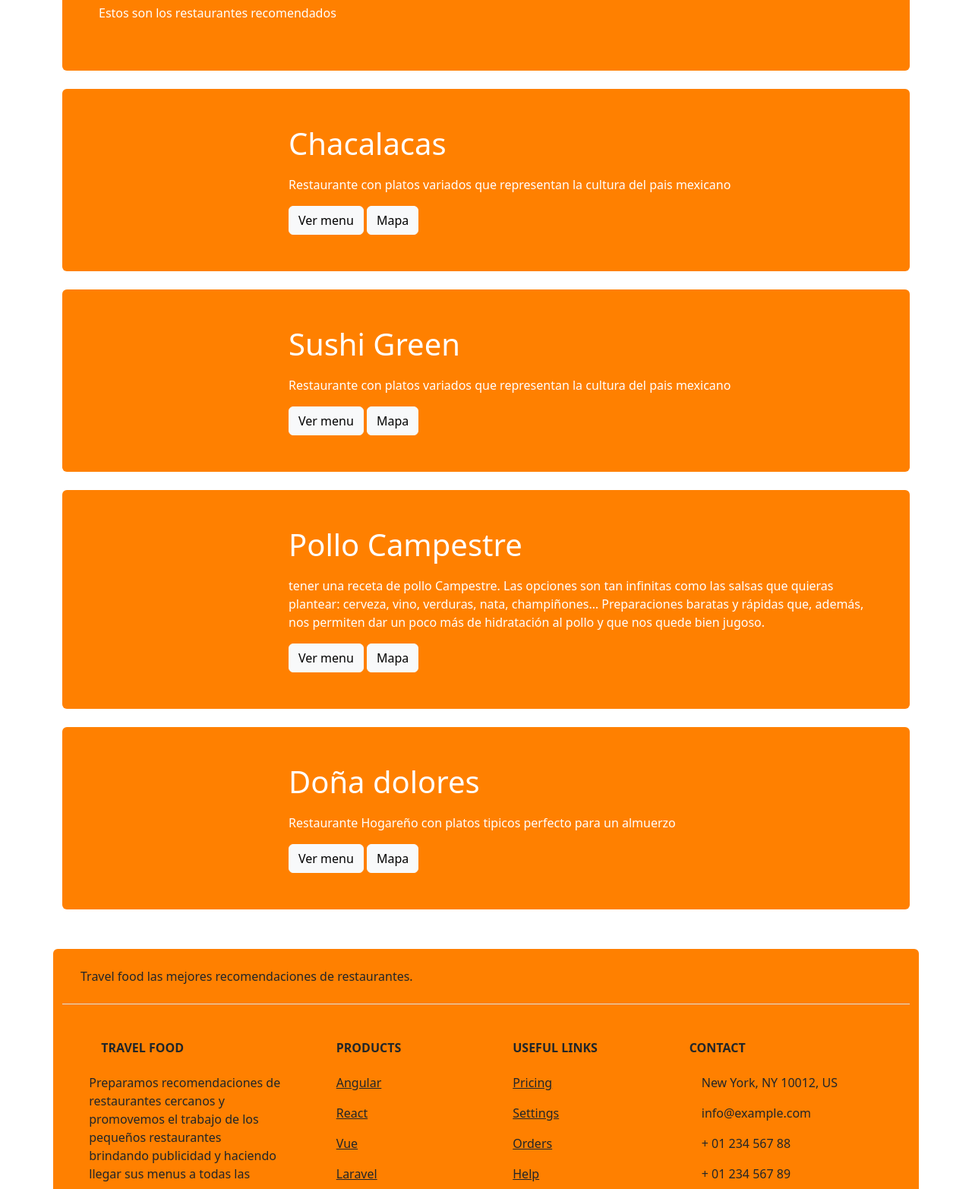
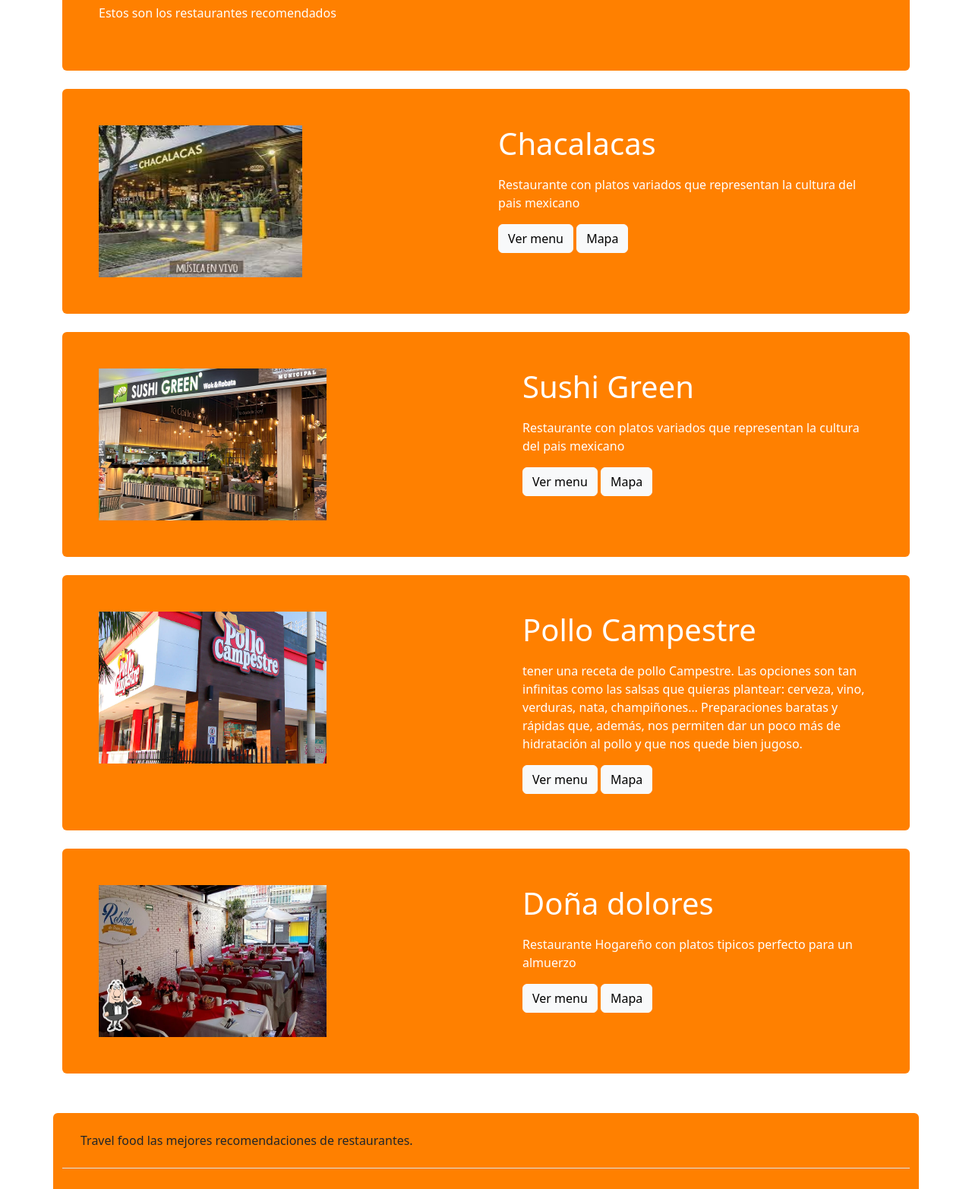
Before and after one commit to Juna211/FullStack, a plain HTML site: page html/inicio.html in a window 1280 px wide. Shown: the part 147-1712 px from the top of the page at 76% size. Drawn offline with nearby package versions, Linux system fonts and the light colour scheme; files whose address does not match are found by name.

Commit message:
imagenes de restaurantes

```diff
--- a/html/inicio.html
+++ b/html/inicio.html
@@ -21,35 +21,49 @@
       <p> Estos son los restaurantes recomendados</p>
     </div>
 
-    <div class="mt-4 p-5 rounded"
-   id="Trilogía de totopos" style="padding:10px 20px; background-color: rgb(255, 128, 0);border: 25px;">
+  <div class="mt-4 p-5 rounded" style="padding:10px 20px; background-color: rgb(255, 128, 0);border: 25px;">
+   <div class="d-flex">
+    <img src="/imagenes/Chacalacas-restaurante.jpg" alt="Imagen" class="menuimg">
+    <div class="ms-2">
+
    <h1 class="h1menu">Chacalacas</h1>
    <p class="pmenu"> Restaurante con platos variados que representan la cultura del pais mexicano</p>
    <a href="/html/menu.html" class="btn btn-light amenu">Ver menu</a>
    <a href="/html/maps.html" class="btn btn-light ">Mapa</a>
    </div>
+  </div>
+</div>
 
-      <div class="mt-4 p-5 rounded"
-    id="Tacos al pastor" style="padding:10px 20px; background-color: rgb(255, 128, 0); border: 25px;">
-
+<div class="mt-4 p-5 rounded" style="padding:10px 20px; background-color: rgb(255, 128, 0); border: 25px;">
+            <div class="d-flex">
+              <img src="/imagenes/sushiGreen.png" alt="Imagen" class="menuimg">
+              <div class="ms-2">
 
         <h1 class="h1menu">Sushi Green</h1>
         <p class="pmenu">Restaurante con platos variados que representan la cultura del pais mexicano</p>
         <a href="/html/menu.html" class="btn btn-light amenu">Ver menu</a>
         <a href="/html/maps.html" class="btn btn-light ">Mapa</a>
     </div>
+  </div>
+</div>
 
-    <div class="mt-4 p-5 rounded"
-    id="Pollo Campestre " class="container mt-6" style="padding:10px 20px;background-color: rgb(255, 128, 0);border: 25px;">
+    <div class="mt-4 p-5 rounded" class="container mt-6" style="padding:10px 20px;background-color: rgb(255, 128, 0);border: 25px;">
+       <div class="d-flex">
+        <img src="/imagenes/polloCampestre.jpg" alt="Imagen" class="menuimg">
+        <div class="ms-2">
 
         <h1 class="h1menu">Pollo Campestre</h1>
         <p class="pmenu">tener una receta de pollo Campestre. Las opciones son tan infinitas como las salsas que quieras plantear: cerveza, vino, verduras, nata, champiñones… Preparaciones baratas y rápidas que, además, nos permiten dar un poco más de hidratación al pollo y que nos quede bien jugoso.</p>
         <a href="/html/menu.html" class="btn btn-light amenu">Ver menu</a>
         <a href="/html/maps.html" class="btn btn-light ">Mapa</a>
       </div>
+    </div>
+  </div>
 
-    <div class="mt-4 p-5 rounded"
-     id="Molcajete de cerdo " class="container mt-7" style="padding:10px 20px;background-color: rgb(255, 128, 0);border: 25px;">
+<div class="mt-4 p-5 rounded" class="container mt-7" style="padding:10px 20px;background-color: rgb(255, 128, 0);border: 25px;">
+      <div class="d-flex">
+        <img src="/imagenes/doñaDolores.jpg" alt="Imagen" class="menuimg">
+        <div class="ms-2">
 
         <h1 class="h1menu"> Doña dolores</h1>
         <p class="pmenu">
@@ -58,8 +72,9 @@
 
         <a href="/html/menu.html" class="btn btn-light amenu">Ver menu</a>
         <a href="/html/maps.html" class="btn btn-light ">Mapa</a>
-      </div>
+    </div>
   </div>
+ </div>
 </div>
 </body>
 
```
Also changed, not shown: imagenes/Chacalacas-restaurante.jpg (added), imagenes/doñaDolores.jpg (added), imagenes/polloCampestre.jpg (added), imagenes/sushiGreen.png (added).
